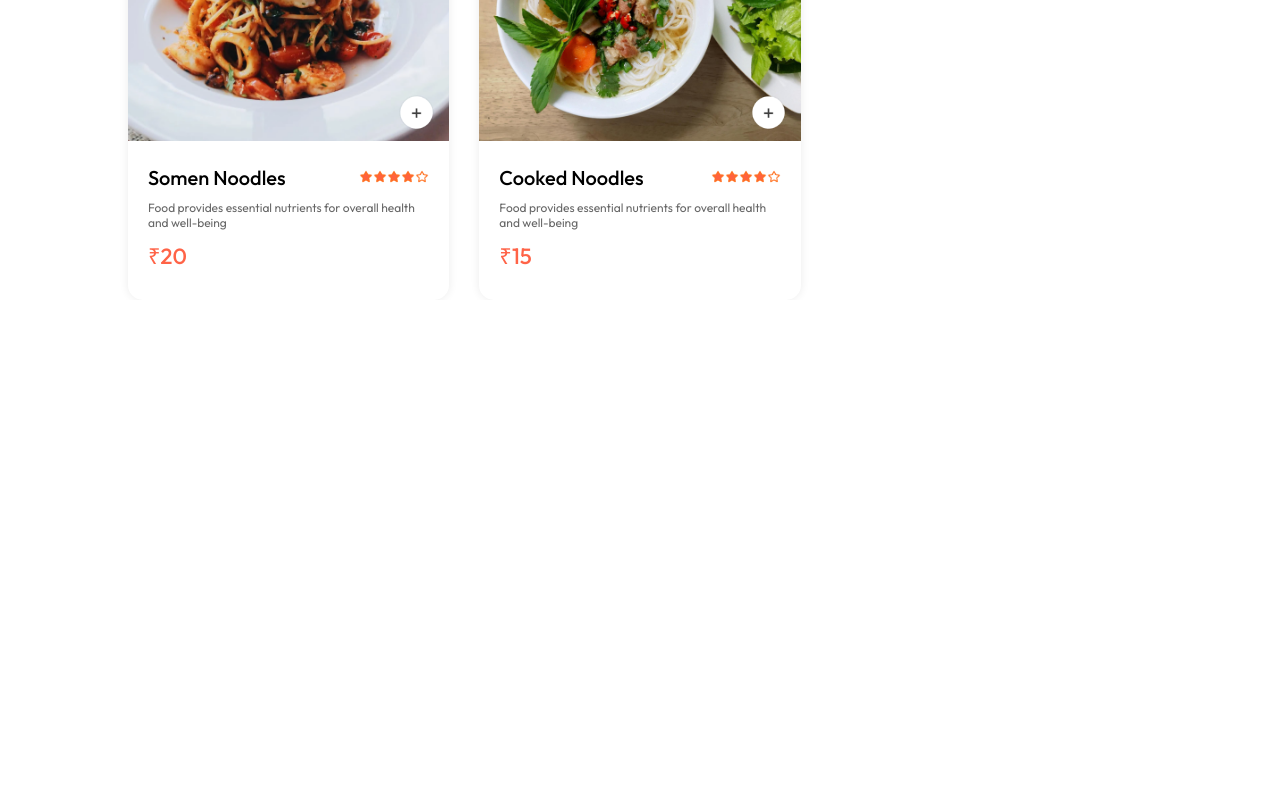
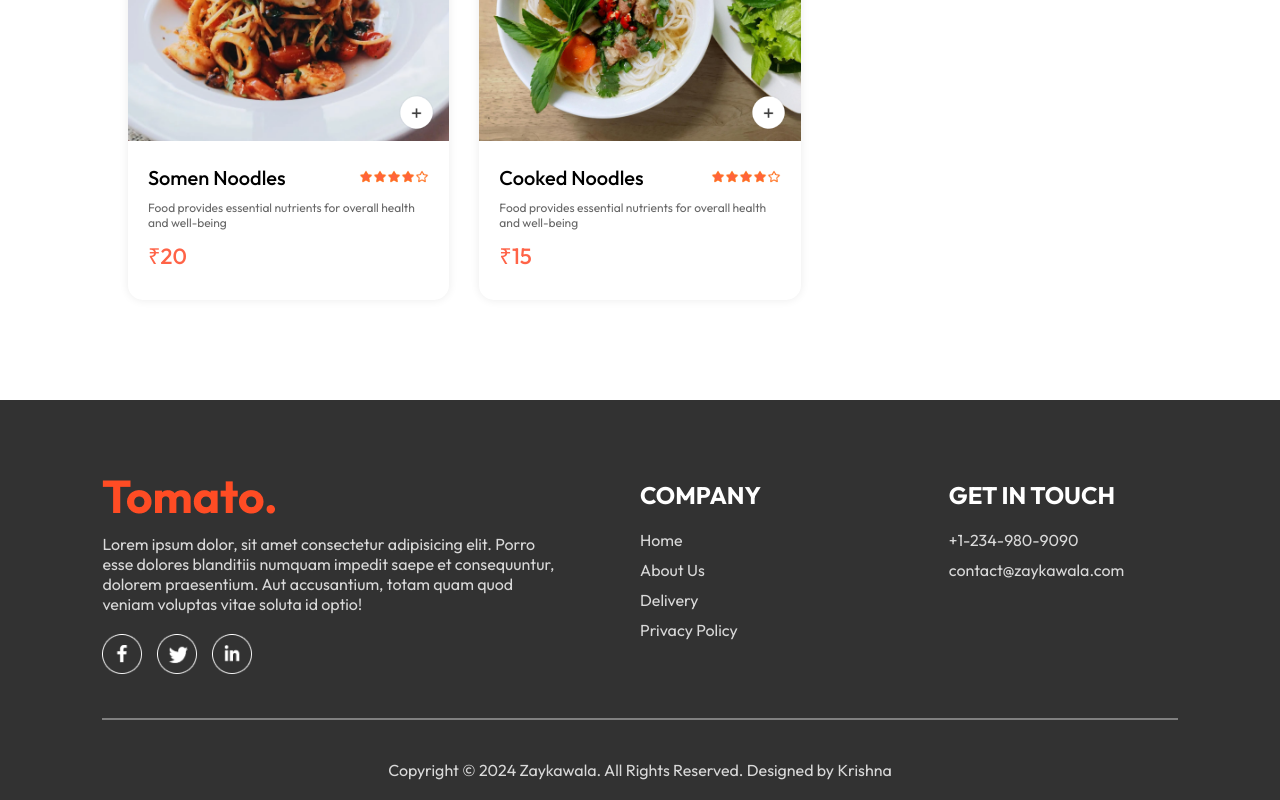
Before and after one commit to kr1shnnna/fullstack_food_deliverywebsite_reactjs, a React (Vite) app in the folder frontend/: page / in a window 1280 px wide. Shown: the part 5705-6505 px from the top of the page. Before the commit the page ends 6005 px from the top, so only its background shows below. Built offline with nearby package versions, Linux system fonts and the light colour scheme.

Commit message:
footer-added

```diff
--- a/frontend/src/App.jsx
+++ b/frontend/src/App.jsx
@@ -3,12 +3,12 @@ import Navbar from './components/Navbar/Navbar'
 import Home from './pages/Home/Home'
 import Cart from './pages/Cart/Cart'
 import PlaceOrder from './pages/PlaceOrder/PlaceOrder'
+import Footer from './components/Footer/Footer'
 const App = () => {
   return (
+    <>
     <div className='app'>
-
     <Navbar />
-
     <Routes>
       <Route path='/' element={<Home />} />
       <Route path='/cart' element={<Cart />} />
@@ -17,6 +17,8 @@ const App = () => {
     </Routes>
 
     </div>
+    <Footer />
+    </>
   )
 }
 
--- /dev/null
+++ b/frontend/src/components/AppDownload/AppDownload.jsx
@@ -0,0 +1,11 @@
+import './AppDownload.css'
+
+const AppDownload = () => {
+  return (
+    <div>
+
+    </div>
+  )
+}
+
+export default AppDownload
--- a/frontend/src/components/FoodDisplay/FoodDisplay.jsx
+++ b/frontend/src/components/FoodDisplay/FoodDisplay.jsx
@@ -2,6 +2,7 @@ import { useContext } from "react";
 import "./FoodDisplay.css";
 import { StoreContext } from "../../Context/StoreContext";
 import FoodItem from "../FoodItem/FoodItem";
+
 const FoodDisplay = ({ category }) => {
   const { food_list } = useContext(StoreContext);
   return (
@@ -9,7 +10,8 @@ const FoodDisplay = ({ category }) => {
       <h2>Top dishesh near you </h2>
       <div className="food-display-list">
         {food_list.map((item, index) => {
-          return (
+          if(category==='All' || category===item.category){
+            return (
             <FoodItem
               key={index}
               id={item._id}
@@ -19,6 +21,7 @@ const FoodDisplay = ({ category }) => {
               image={item.image}
             />
           );
+          }
         })}
       </div>
     </div>
--- /dev/null
+++ b/frontend/src/components/Footer/Footer.css
@@ -0,0 +1,50 @@
+.footer{
+    color:#d9d9d9;
+    background-color:#323232;
+    display:flex;
+    flex-direction:column;
+    align-items:center;
+    gap:20px;
+    padding:20px 8vw;
+    padding-top:80px;
+    margin-top:100px;
+}
+
+.footer-content{
+    width:100%;
+    display:grid;
+    grid-template-columns:2fr 1fr 1fr;
+    gap:80px;
+}
+
+.footer-content-left, .footer-content-right, .footer-content-center{
+    display:flex;
+    flex-direction:column;
+    align-items:start;
+    gap:20px;
+
+}
+
+.footer-content-left li, .footer-content-right li, .footer-content-center li{
+    list-style:none;
+    margin-bottom:10px;
+    cursor:pointer;
+
+}
+.footer-content-right h2, .footer-content-center h2{
+  color:white;
+}
+
+.footer-social-icons img{
+    width:40px;
+    margin-right:15px;
+
+}
+
+.footer hr{
+    width:100%;
+    height:2px;
+    margin:20px 0;
+    background-color:grey;
+    border:none;
+}
--- /dev/null
+++ b/frontend/src/components/Footer/Footer.jsx
@@ -0,0 +1,42 @@
+
+import { assets } from "../../assets/assets";
+import "./Footer.css";
+const Footer = () => {
+  return (
+    <div className='footer' id='footer'>
+      <div className="footer-content">
+        <div className="footer-content-left">
+
+            <img src={assets.logo} />
+            <p>Lorem ipsum dolor, sit amet consectetur adipisicing elit. Porro esse dolores blanditiis numquam impedit saepe et consequuntur, dolorem praesentium. Aut accusantium, totam quam quod veniam voluptas vitae soluta id optio!</p>
+             <div className="footer-social-icons">
+                <img src={assets.facebook_icon} alt="" /><img src={assets.twitter_icon} alt="" /><img src={assets.linkedin_icon} alt="" />
+             </div>
+            </div>
+
+          <div className="footer-content-center">
+            <h2>COMPANY</h2>
+            <ul>
+                <li>Home</li>
+                <li>About Us</li>
+                <li>Delivery</li>
+                <li>Privacy Policy</li>
+            </ul>
+          </div>
+        <div className="footer-content-right">
+            <h2>GET IN TOUCH</h2>
+            <ul>
+                <li>+1-234-980-9090</li>
+                <li>contact@zaykawala.com</li>
+            </ul>
+        </div>
+      </div>
+      <hr />
+      <p className="footer-copyright">
+        Copyright © 2024 Zaykawala. All Rights Reserved. Designed by Krishna
+      </p>
+    </div>
+  )
+}
+
+export default Footer
--- a/frontend/src/pages/Home/Home.jsx
+++ b/frontend/src/pages/Home/Home.jsx
@@ -1,3 +1,4 @@
+import AppDownload from '../../components/AppDownload/AppDownload'
 import ExploreMenu from '../../components/ExploreMenu/ExploreMenu'
 import FoodDisplay from '../../components/FoodDisplay/FoodDisplay'
 import Header from '../../components/Header/Header'
@@ -11,6 +12,8 @@ const Home = () => {
      <Header />
      <ExploreMenu category={category} setCategory={setCategory} />
      <FoodDisplay category={category} />
+     <AppDownload />
+
     </div>
   )
 }
```
Also changed, not shown: frontend/src/components/AppDownload/AppDownload.css (added).
